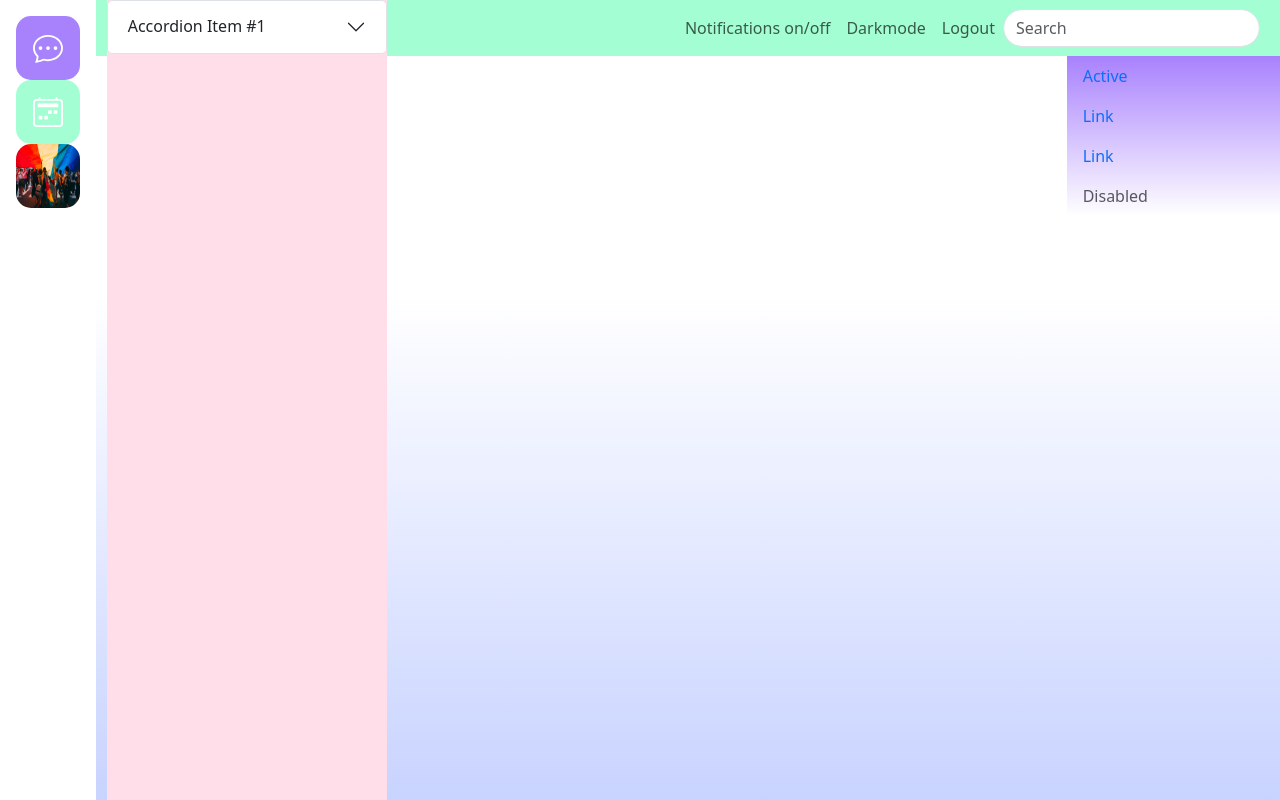
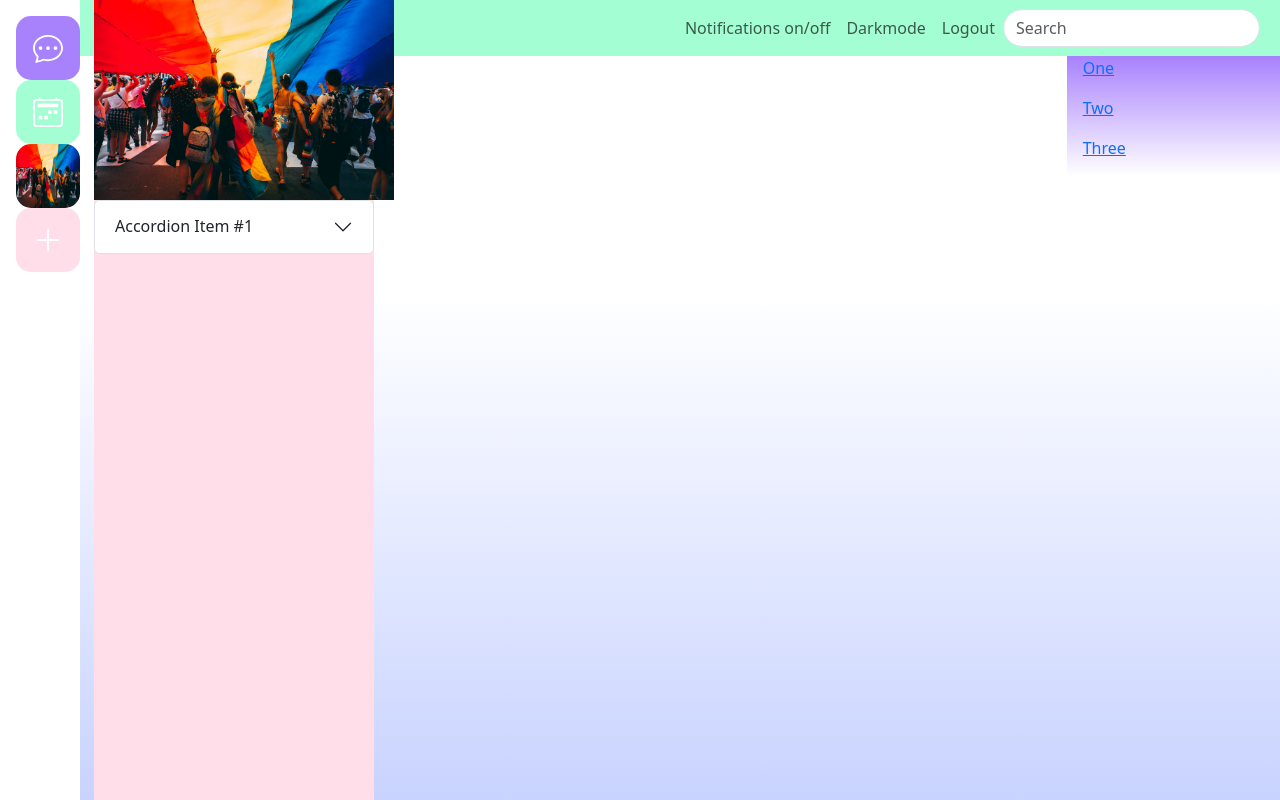
Before and after one commit to tori-parmz/PrideHacks-Project, a React (Create React App) app: page /channel in a window 1280 px wide. Shown: the top 800 px of the page. Built offline with nearby package versions, Linux system fonts and the light colour scheme.

Commit message:
working on navigation and chat feature

```diff
--- a/src/App.css
+++ b/src/App.css
@@ -17,6 +17,7 @@
   font-size: calc(10px + 2vmin);
   max-height: 100%;
   padding-right: 0;
+  padding-left: 0;
   margin-left: 0;
   color: white;
 }
@@ -47,15 +48,10 @@
 .left-nav-list {
   list-style-type: none;
   padding-left: 1rem;
-  padding-right: 1rem;
+  padding-right: 0;
   margin: 0;
 }
 
-#left-nav-backgroud {
-  background: #FFFFFF;
-  margin-right: 0;
-  padding-right: 0;
-}
 
 .channel-menu {
   position: absolute;
@@ -63,6 +59,13 @@
   min-height: 100%;
   top: 0px;
   background: #FFDEEA;
+  left: 94px;
+}
+
+#channel-menu-art{
+  width: 150px;
+  height: 150px;
+  border-radius: 50%;
 }
 
 #channel-menu-col {
@@ -105,6 +108,14 @@
   width: 4rem;
 }
 
+#add-community-icon {
+  background: #FFDEEA;
+  border-radius: 15px;
+  border: none;
+  height: 4rem;
+  width: 4rem;
+}
+
 #channel-menu-avatar {
   border-radius: 50%;
 }
--- a/src/components/ChannelMenu/ChannelMenu.js
+++ b/src/components/ChannelMenu/ChannelMenu.js
@@ -1,11 +1,13 @@
 import ChannelNav from './ChannelNav';
 import * as React from 'react';
+import CommunityArt from './CommunityArt';
 
 
 function ChannelMenu() {
     return (
     <div className='channel-menu'>
-    <ChannelNav />
+        <CommunityArt communityImage={'./pride_celebration.jpg'} />
+        <ChannelNav />
     </div>
 
     );
--- a/src/components/ChannelMenu/CommunityArt.js
+++ b/src/components/ChannelMenu/CommunityArt.js
@@ -1,6 +1,8 @@
 function CommunityArt(props) {
     const { communityImage } = props;
     return (
-        <img src={communityImage} height={"200px"} className="channel-menu-avatar" />
+        <img src={'./pride_celebration.jpg'} height={"200px"} className="channel-menu-avatar" />
     )
 }
+
+export default CommunityArt;
--- /dev/null
+++ b/src/components/LeftHandNav/AddCommunityButton.js
@@ -0,0 +1,16 @@
+import { Button } from 'react-bootstrap';
+
+function AddCommunityButton() {
+    return (
+        <Button id='add-community-icon'>
+
+            <svg xmlns="http://www.w3.org/2000/svg" width="30" height="30" fill="currentColor" class="bi bi-plus-lg" viewBox="0 0 16 16">
+             <path fill-rule="evenodd" d="M8 2a.5.5 0 0 1 .5.5v5h5a.5.5 0 0 1 0 1h-5v5a.5.5 0 0 1-1 0v-5h-5a.5.5 0 0 1 0-1h5v-5A.5.5 0 0 1 8 2Z"/>
+            </svg>
+
+        </Button>
+
+    );
+}
+
+export default AddCommunityButton;
--- a/src/components/LeftHandNav/EventsIcon.js
+++ b/src/components/LeftHandNav/EventsIcon.js
@@ -1,4 +1,3 @@
-import Card from 'react-bootstrap/Card';
 import { Button } from 'react-bootstrap';
 
 function EventsIcon() {
--- a/src/components/LeftHandNav/LeftHandNav.js
+++ b/src/components/LeftHandNav/LeftHandNav.js
@@ -3,6 +3,7 @@ import MessagesIcon from './MessagesIcon';
 import EventsIcon from './EventsIcon';
 import CommunityIcon from './CommunityIcon';
 import Box from '@mui/material/Box';
+import AddCommunityButton from './AddCommunityButton';
 
 
 function LeftHandNav() {
@@ -14,6 +15,7 @@ function LeftHandNav() {
         <li><MessagesIcon /></li>
         <li><EventsIcon /></li>
         <li><CommunityIcon communityImage={'./pride_celebration.jpg'} /></li>
+        <li><AddCommunityButton /></li>
     </ul>
     </Box>
 
--- a/src/components/ProfileMenu/ProfileMenu.js
+++ b/src/components/ProfileMenu/ProfileMenu.js
@@ -5,14 +5,11 @@ import * as React from 'react';
 function ProfileMenu() {
     return (
     <div className='profile-menu'>
-    <Nav className="flex-column">
-      <Nav.Link href="/home">Active</Nav.Link>
-      <Nav.Link eventKey="link-1">Link</Nav.Link>
-      <Nav.Link eventKey="link-2">Link</Nav.Link>
-      <Nav.Link eventKey="disabled" disabled>
-        Disabled
-      </Nav.Link>
-    </Nav>
+    <ul className='left-nav-list'>
+        <li><a href='#'><p>One</p></a></li>
+        <li><a href='#'><p>Two</p></a></li>
+        <li><a href='#'><p>Three</p></a></li>
+         </ul>
     </div>
 
     );
```
Also changed, not shown: src/components/ChannelChat/ChannelChat.js (added, +9 -0 lines).
